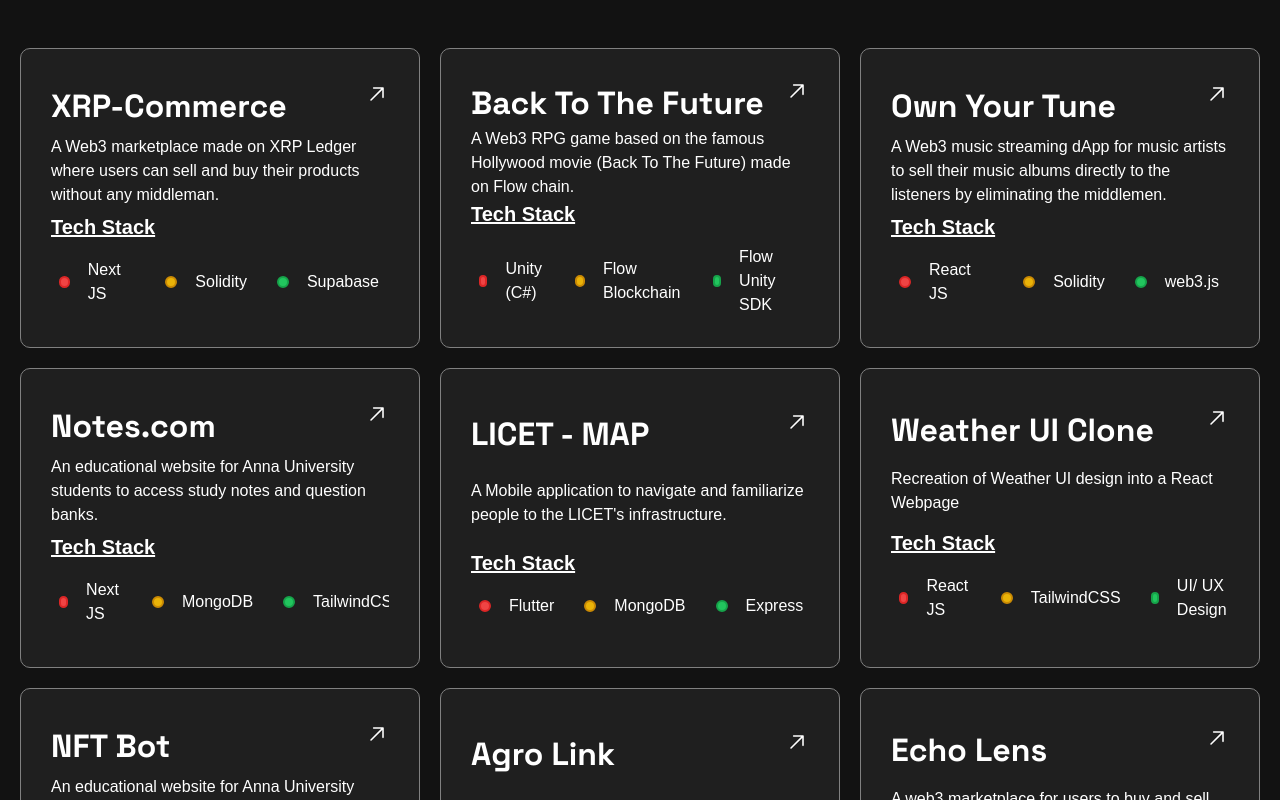
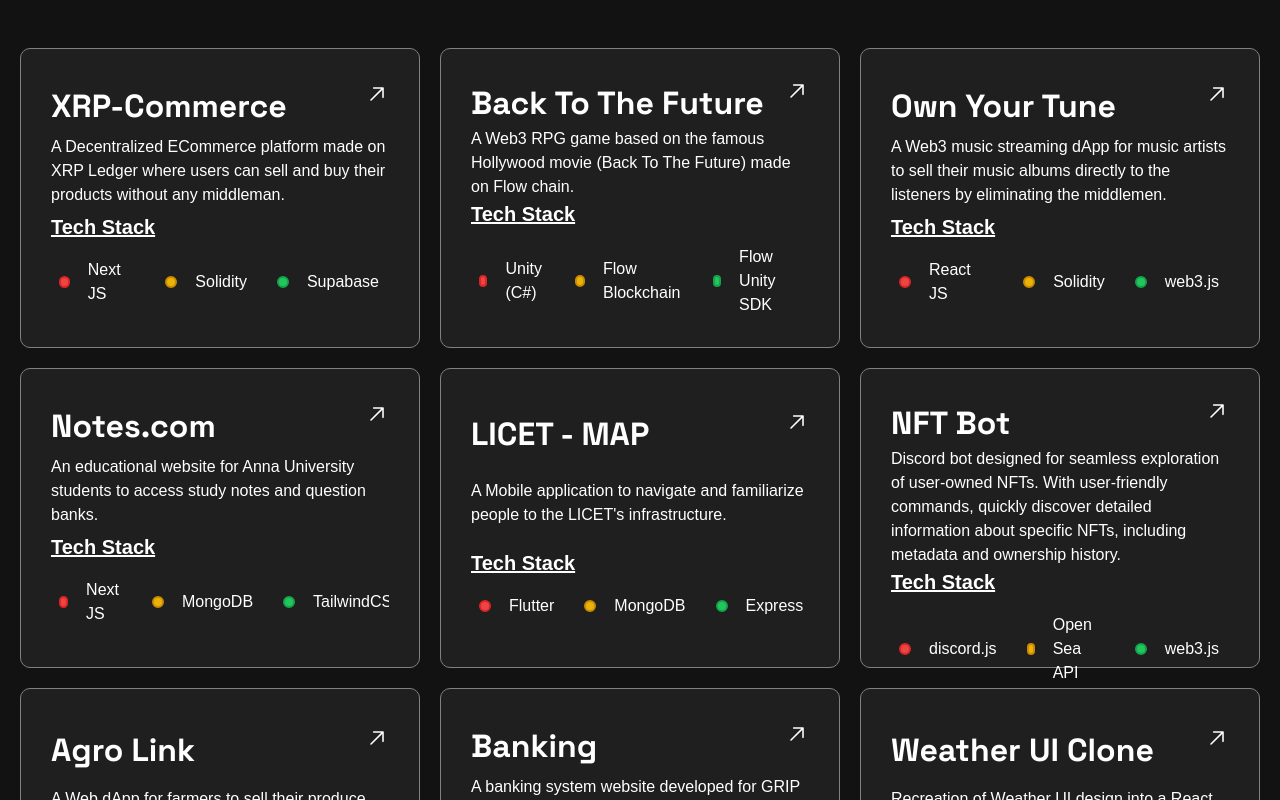
Before and after one commit to krishnan74/Portfolio, a Next.js app: page / in a window 1280 px wide. Shown: the part 900-1700 px from the top of the page. Built offline with nearby package versions, Linux system fonts and the light colour scheme; a web font is replaced by a local one.

Commit message:
Update project descriptions and URLs

```diff
--- a/components/Projects.jsx
+++ b/components/Projects.jsx
@@ -3,10 +3,10 @@
 
 const Projects = () => {
   return (
-    <div  className="text-white grid grid-cols-3 gap-x-5 gap-y-5">
+    <div className="text-white grid grid-cols-3 gap-x-5 gap-y-5">
       <ProjectCard
         projectName="XRP-Commerce"
-        projectDescription="A Web3 marketplace made on XRP Ledger
+        projectDescription="A Decentralized ECommerce platform made on XRP Ledger
 where users can sell and buy their products without any
 middleman."
         techStack1="Next JS"
@@ -34,7 +34,7 @@
         techStack1="React JS"
         techStack2="Solidity"
         techStack3="web3.js"
-        projectURL="https://xrp-ecommerce.vercel.app/"
+        projectURL="https://own-your-tune.vercel.app/"
       ></ProjectCard>
 
       <ProjectCard
@@ -59,29 +59,17 @@
       ></ProjectCard>
 
       <ProjectCard
-        projectName="Weather UI Clone"
-        projectDescription="Recreation of Weather UI design into a React Webpage"
-        techStack1="React JS"
-        techStack2="TailwindCSS"
-        techStack3="UI/ UX Design"
-        projectURL="https://xrp-ecommerce.vercel.app/"
-      ></ProjectCard>
-
-      <ProjectCard
         projectName="NFT Bot"
-        projectDescription="An educational website for Anna University
-students to access study notes and question banks."
-        techStack1="Next JS"
-        techStack2="MongoDB"
-        techStack3="TailwindCSS"
+        projectDescription="Discord bot designed for seamless exploration of user-owned NFTs. With user-friendly commands, quickly discover detailed information about specific NFTs, including metadata and ownership history."
+        techStack1="discord.js"
+        techStack2="Open Sea API"
+        techStack3="web3.js"
         projectURL="https://xrp-ecommerce.vercel.app/"
       ></ProjectCard>
 
       <ProjectCard
         projectName="Agro Link"
-        projectDescription="A Mobile application to navigate and familiarize
-people to the LICET's infrastructure.
-"
+        projectDescription="A Web dApp for farmers to sell their produce directly to the consumers by eliminating the middlemen."
         techStack1="Next JS"
         techStack2="Cadence"
         techStack3="FCL"
@@ -89,12 +77,21 @@
       ></ProjectCard>
 
       <ProjectCard
-        projectName="Echo Lens"
-        projectDescription="A web3 marketplace for users to buy and sell products"
-        techStack1="Next JS"
-        techStack2="Solidity"
-        techStack3="Supabase"
-        projectURL="https://xrp-ecommerce.vercel.app/"
+        projectName="Banking"
+        projectDescription="A banking system website developed for GRIP internship task. The website contains a list of customers along with their account balance and transaction function."
+        techStack1="XAMPP"
+        techStack2="PHP"
+        techStack3="MySQL"
+        projectURL="https://github.com/krishnan74/banking-system"
+      ></ProjectCard>
+
+      <ProjectCard
+        projectName="Weather UI Clone"
+        projectDescription="Recreation of Weather UI design into a React Webpage"
+        techStack1="React JS"
+        techStack2="TailwindCSS"
+        techStack3="UI/ UX Design"
+        projectURL="https://weather-css-five.vercel.app/"
       ></ProjectCard>
     </div>
   );
```
